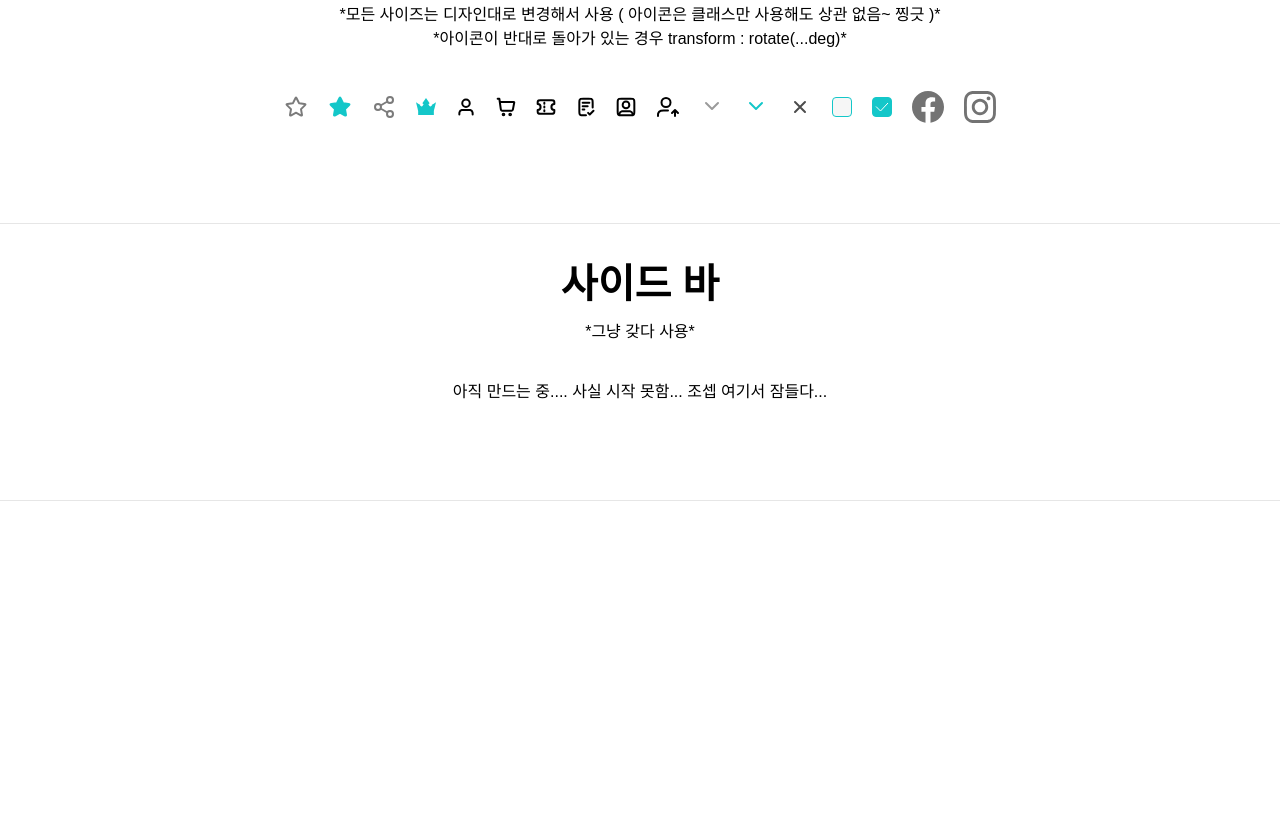
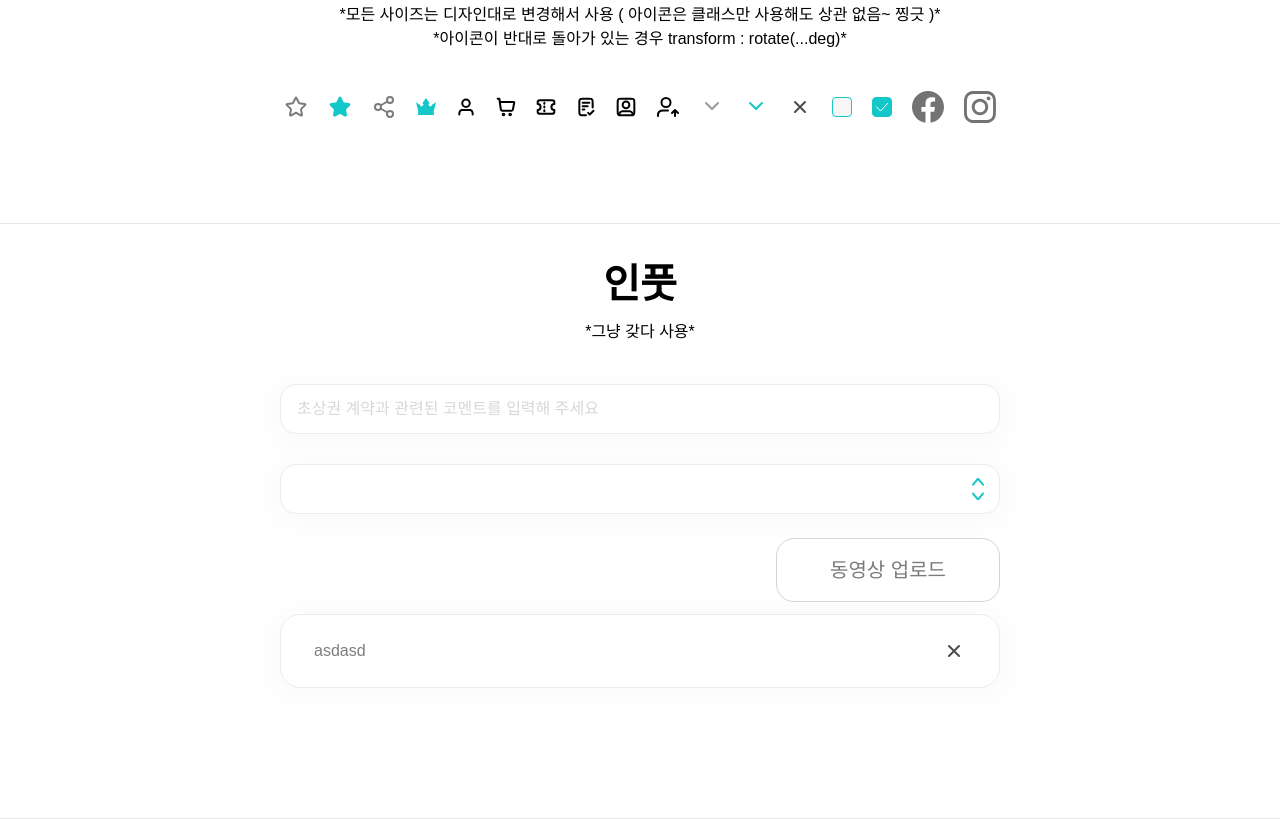
Before and after one commit to drrd100/tripClip, a plain HTML site: page common_guide.html in a window 1280 px wide. Shown: the part 1249-2068 px from the top of the page. Before the commit the page ends 1750 px from the top, so only its background shows below. Drawn offline with Linux system fonts and the light colour scheme; a web font is replaced by a local one.

Commit message:
'guide_input_add'

```diff
--- a/common_guide.html
+++ b/common_guide.html
@@ -194,11 +194,33 @@
     </div>
 
     <div class="compo_box">
-        <h1>사이드 바</h1>
+        <h1>인풋</h1>
         <p>*그냥 갖다 사용*</p>
-        <div style="width: max-content; margin: 0 auto;">
-            아직 만드는 중.... 사실 시작 못함... 조셉 여기서 잠들다...
+        <div style="width: max-content; margin: 0 auto 30px;">
+            <input type="text" class="common_txt_ipt" placeholder="초상권 계약과 관련된 코멘트를 입력해 주세요" style="width: 720px; height: 50px;">
         </div>
+
+        <div style="width: max-content; margin: 0 auto 30px;">
+            <div class="number_ipt_wrap">
+                <button type="button" class="num_ipt_down_btn"></button>
+                <input type="number" name="number" min="0" step="500" style="width: 720px; height: 50px;">
+                <button type="button" class="num_ipt_up_btn"></button>
+            </div>
+        </div>
+
+        <div style="width: max-content; margin: 0 auto 30px;">
+            <div class="file_ipt_wrap">
+                <label class="btn_common btn_strok_white" for="ipt_video_file">동영상 업로드</label>
+                <input type="file" id="ipt_video_file" class="ex_file" multiple>
+                <ul class="file_list">
+                    <li>
+                        <span class="file_name">asdasd</span>
+                        <button class="file_remove_btn ico_gray_close"></button>
+                    </li>
+                </ul>
+            </div>
+        </div>
+
     </div>
 
     <script src="./js/common.js"></script>
--- a/css/guide.css
+++ b/css/guide.css
@@ -331,3 +331,109 @@
     -webkit-appearance: none;
   }
 /* multi range end */
+
+
+/* input style */
+.common_txt_ipt{
+    -webkit-appearance: none;
+    -moz-appearance: none;
+         appearance: none;
+    border: none;
+    width: 100%;
+    padding: 0 16px;
+    border: 1px solid #ECECEC;
+    border-radius: 16px;
+    font-size: 16px;
+    color: #000;
+    box-shadow: 0px 4px 12px 12px rgba(242, 242, 242, 0.25);
+    background-color: #fff;
+    transition: border-color .2s;
+}
+.common_txt_ipt::placeholder{
+    color: #7D7D7D;
+    opacity: .3;
+}
+.common_txt_ipt:focus{
+    border-color: #14C7C9;
+}
+
+.number_ipt_wrap{
+    position: relative;
+}
+.number_ipt_wrap input[type="number"]{
+    width: 100%;
+    height: 68px;
+    padding: 0 40px 0 16px;
+    border: 1px solid #ececec;
+    border-radius: 16px;
+    font-size: 20px;
+    font-weight: 600;
+    color: #000;
+    box-shadow: 0px 4px 12px 12px rgba(242, 242, 242, 0.25);
+    transition: border-color .2s;
+}
+.number_ipt_wrap input[type="number"]:focus{
+    border-color: #14C7C9;
+}
+.number_ipt_wrap .num_ipt_down_btn,
+.number_ipt_wrap .num_ipt_up_btn{
+    position: absolute;
+    right: 16px;
+    z-index: 1;
+    width: 12px;
+    height: 8.25px;
+    background: url("../images/icons/ico_num_arrow.svg") no-repeat center / cover;
+}
+.number_ipt_wrap .num_ipt_down_btn{
+    transform: rotate(180deg);
+    bottom: 27.5%;
+}
+.number_ipt_wrap .num_ipt_up_btn{
+    right: 16px;
+    top: 27.5%;
+}
+
+
+.file_ipt_wrap{
+    margin-top: 100px;
+    position: relative;
+}
+.file_ipt_wrap label{
+    position: absolute;
+    right: 0;
+    top: -76px;
+    width: 224px;
+    height: 64px;
+}
+.file_ipt_wrap input[type="file"]{
+    display: none;
+}
+.file_ipt_wrap .file_list{
+    width: 720px;
+    min-height: 64px;
+    padding: 24px 33px;
+    border: 1px solid #ECECEC;
+    box-shadow: 0px 4px 12px 12px rgba(242, 242, 242, 0.25);
+    border-radius: 20px;
+}
+.file_ipt_wrap .file_list li{
+    display: flex;
+    justify-content: space-between;
+    align-items: center;
+    width: 100%;
+    font-size: 16px;
+    line-height: 1.25;
+    font-weight: 400;
+    color: #7D7D7D;
+}
+.file_ipt_wrap .file_list li span{
+    display: block;
+    white-space: nowrap;
+    width: calc(100% - 30px);
+    text-overflow: ellipsis;
+    overflow: hidden;
+}
+.file_ipt_wrap .file_list li:not(:last-child){
+    margin-bottom: 8px;
+}
+/* input style end */
--- a/css/reset.css
+++ b/css/reset.css
@@ -36,6 +36,13 @@ input {
 }
 input:focus{
 	outline: none;
+}
+input::-webkit-outer-spin-button,
+input::-webkit-inner-spin-button {
+  -webkit-appearance: none;
+  -moz-appearance: none;
+  appearance: none;
+  margin: 0;
 }
 body {
 	line-height: 1;
--- a/js/common.js
+++ b/js/common.js
@@ -82,4 +82,49 @@
 
     inputLeft.addEventListener("input", setLeftValue);
     inputRight.addEventListener("input", setRightValue);
+
+
+    // input number event
+    const numIptUpBtn = document.querySelector(".num_ipt_up_btn");
+    const numIptDownBtn = document.querySelector(".num_ipt_down_btn");
+
+    function clickNumIptUp(){
+        this.parentNode.querySelector("[type=number]").stepUp();
+    }
+    function clickNumIptDown(){
+        this.parentNode.querySelector("[type=number]").stepDown();
+    }
+
+    numIptUpBtn.addEventListener("click",clickNumIptUp);
+    numIptDownBtn.addEventListener("click",clickNumIptDown);
+
+
+    // input file event
+    const fileIpts = document.querySelectorAll("input[type=file]");
+
+    function changeFileIpt(){
+        let fileList = [];
+
+        for(let i = 0; i < this.files.length; i++){
+            fileList.push(this.files[i].name);
+        }
+
+        fileList.forEach((file)=>{
+            let li = document.createElement("li");
+            let span = document.createElement("span");
+            span.setAttribute("class","file_name");
+            span.innerText = file;
+            let button = document.createElement("button");
+            button.setAttribute("class","file_remove_btn ico_gray_close");
+            li.appendChild(span);
+            li.appendChild(button);
+
+            this.parentNode.querySelector(".file_list").appendChild(li);
+        })
+    }
+
+    fileIpts.forEach((fileIpt)=>{
+        fileIpt.addEventListener("change", changeFileIpt);
+    });
+
 })();
```
Also changed, not shown: images/icons/ico_num_arrow.svg (added).
